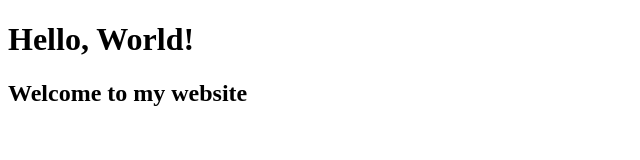
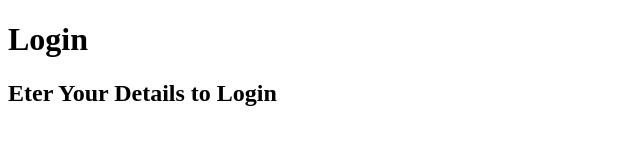
Before and after one commit to Akanksha00/KL228, a plain HTML site: page index.html in a window 1280 px wide. Shown: the whole page, without its empty margins (0-640 px from the left). Drawn offline with Linux system fonts and the light colour scheme.

Commit message:
Updated Index file for Login Page

```diff
--- a/index.html
+++ b/index.html
@@ -3,10 +3,10 @@
 <head>
     <meta charset="UTF-8">
     <meta name="viewport" content="width=device-width, initial-scale=1.0">
-    <title>Home</title>
+    <title>Login Page</title>
 </head>
 <body>
-    <h1>Hello, World!</h1>
-    <h2>Welcome to my website</h2>
+    <h1>Login</h1>
+    <h2>Eter Your Details to Login</h2>
 </body>
 </html>
```
